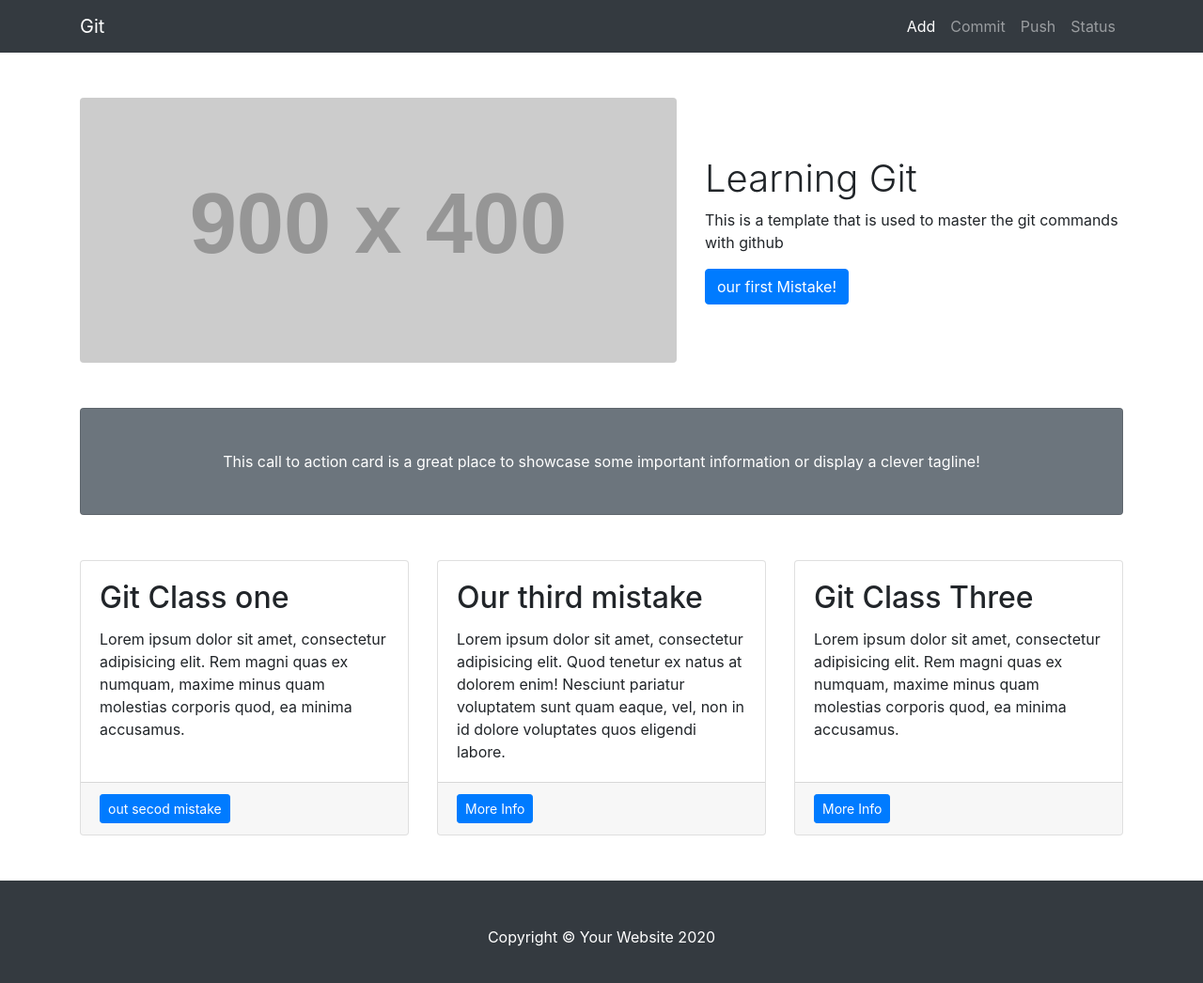
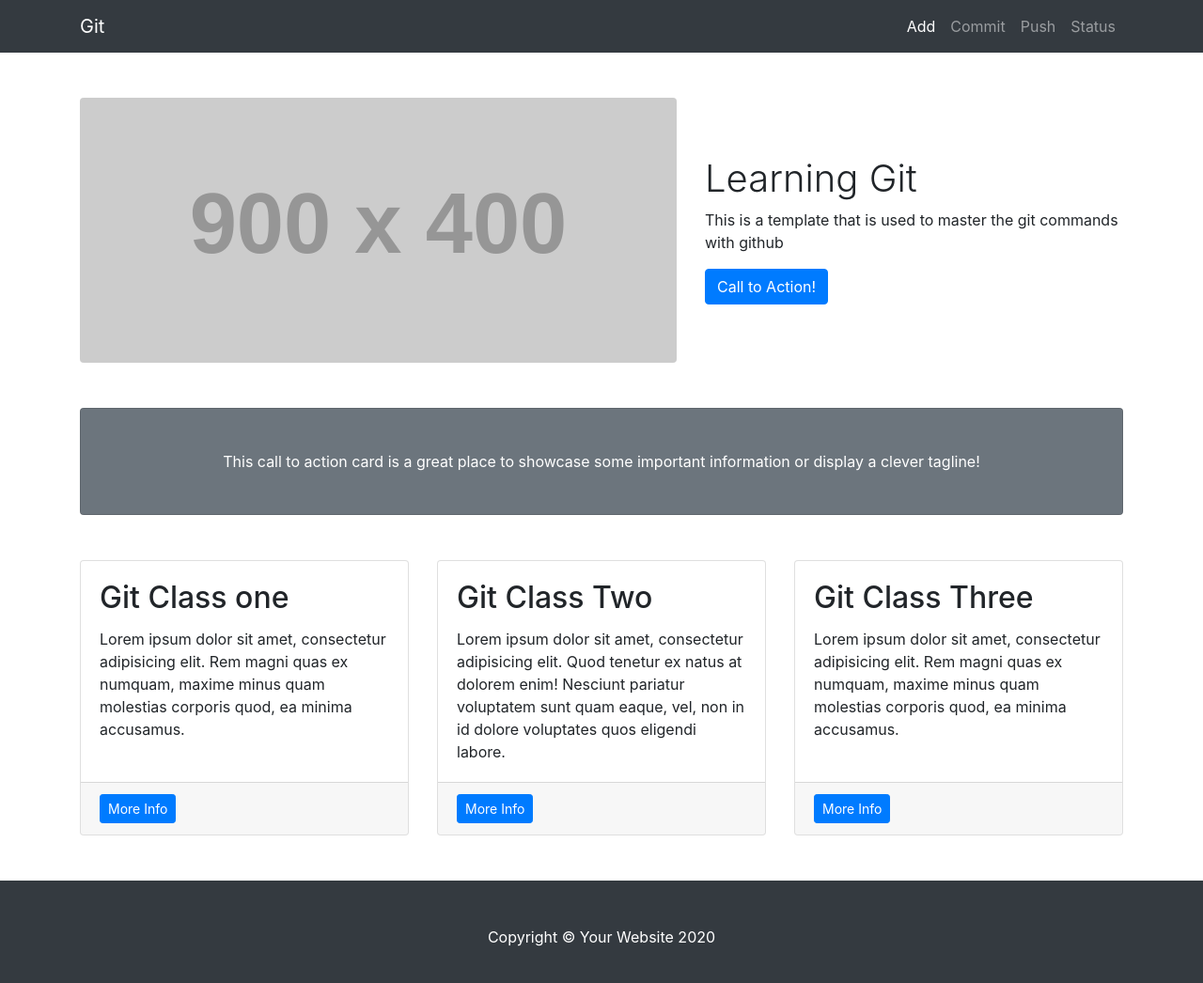
Before and after one commit to AbelAbeb/Git-in-practice, a website: page index.html in a window 1280 px wide. Shown: the whole page at 94% size. Drawn offline with Linux system fonts and the light colour scheme; placeholder pictures from the web are drawn by us.

Commit message:
Revert "pushing our third mistake"
This reverts commit b195092fe90a9c80838bc346801b7f873ae5e8c6.

```diff
--- a/index.html
+++ b/index.html
@@ -60,7 +60,7 @@
       <div class="col-lg-5">
         <h1 class="font-weight-light">Learning Git</h1>
         <p>This is a template that is used to master the git commands with github</p>
-        <a class="btn btn-primary" href="#">our first Mistake!</a>
+        <a class="btn btn-primary" href="#">Call to Action!</a>
       </div>
       <!-- /.col-md-4 -->
     </div>
@@ -82,7 +82,7 @@
             <p class="card-text">Lorem ipsum dolor sit amet, consectetur adipisicing elit. Rem magni quas ex numquam, maxime minus quam molestias corporis quod, ea minima accusamus.</p>
           </div>
           <div class="card-footer">
-            <a href="#" class="btn btn-primary btn-sm">out secod mistake</a>
+            <a href="#" class="btn btn-primary btn-sm">More Info</a>
           </div>
         </div>
       </div>
@@ -90,7 +90,7 @@
       <div class="col-md-4 mb-5">
         <div class="card h-100">
           <div class="card-body">
-            <h2 class="card-title">Our third mistake</h2>
+            <h2 class="card-title">Git Class Two</h2>
             <p class="card-text">Lorem ipsum dolor sit amet, consectetur adipisicing elit. Quod tenetur ex natus at dolorem enim! Nesciunt pariatur voluptatem sunt quam eaque, vel, non in id dolore voluptates quos eligendi labore.</p>
           </div>
           <div class="card-footer">
```
